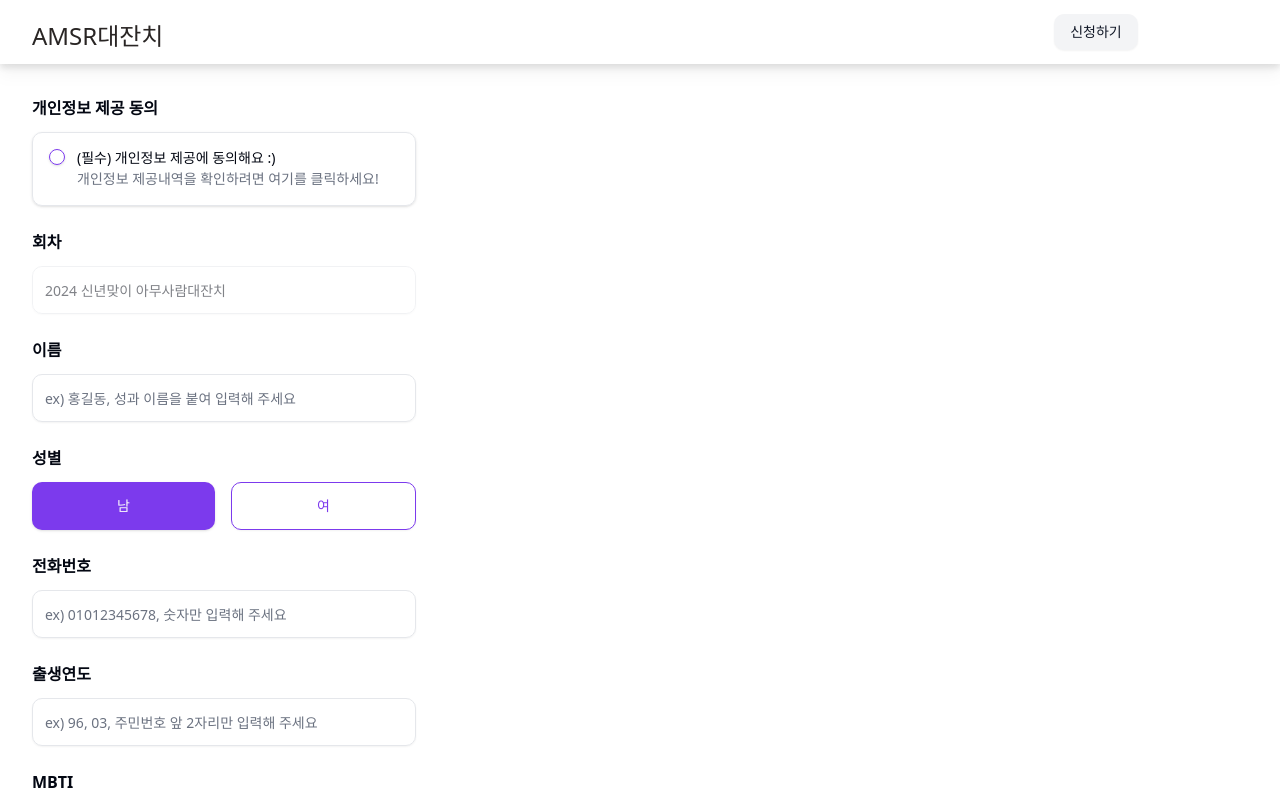
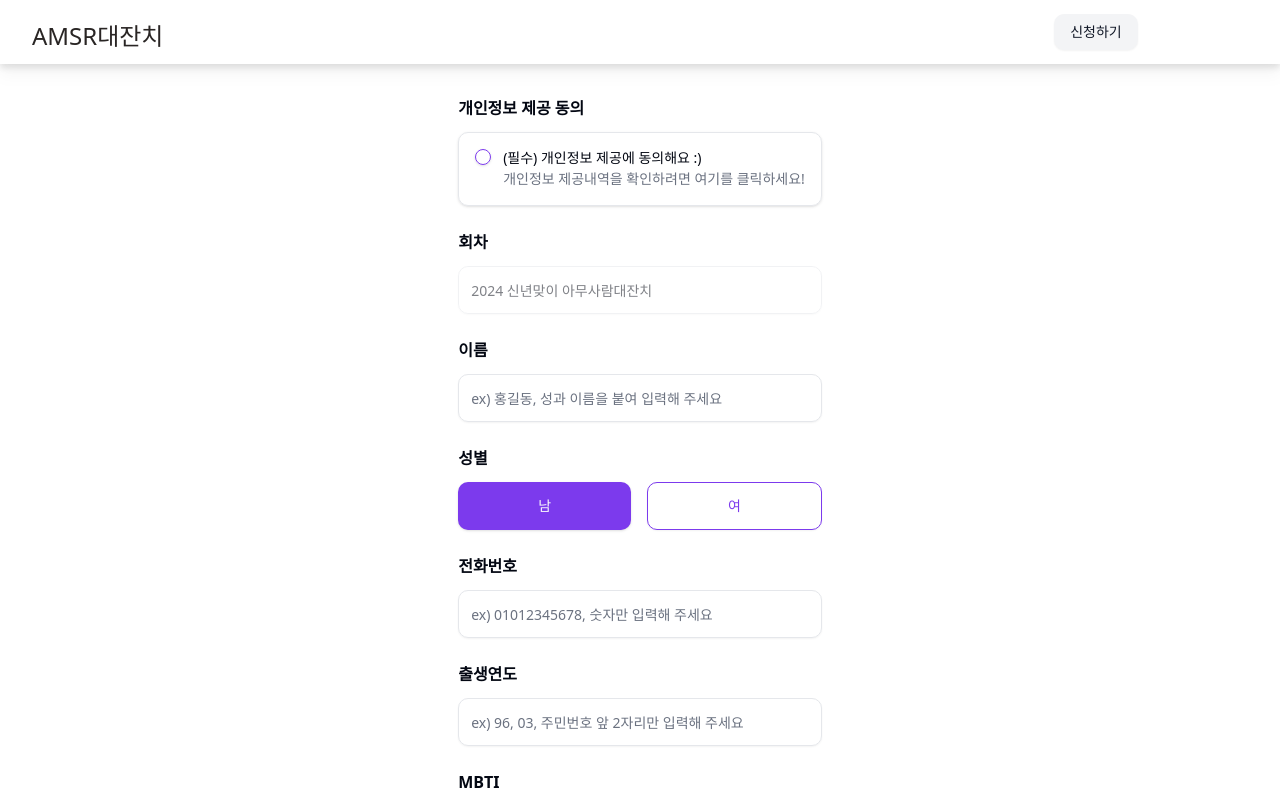
Before and after one commit to Todari/amsr, a React (Create React App) app in the folder client/: page /apply in a window 1280 px wide. Shown: the top 800 px of the page. Built offline with nearby package versions, Linux system fonts and the light colour scheme.

Commit message:
feat: 클립보드 복사 시 toaster 추가

```diff
--- a/client/src/App.tsx
+++ b/client/src/App.tsx
@@ -3,6 +3,7 @@ import Header from './components/Header';
 import { Route, Routes } from 'react-router-dom';
 import Main from './pages/Main';
 import Apply from './pages/Apply';
+import { Toaster } from './components/ui/toaster';
 
 type scrollPosition = {
   prev: number,
@@ -37,6 +38,7 @@ function App() {
         <Route path='/' Component={Main} />
         <Route path='/apply' Component={Apply} />
       </Routes>
+      <Toaster/>
 
     </div >
 
--- a/client/src/pages/Apply.tsx
+++ b/client/src/pages/Apply.tsx
@@ -141,9 +141,9 @@ const Apply = () => {
   }
 
   return (
-    <div className="pt-24 p-8 space-y-4">
-      <div className='flex flex-col gap-16 items-center'>
-        <div className='w-full flex flex-col gap-6'>
+    <div className="pt-24 p-8 space-y-4 w-full">
+      <div className='flex flex-col gap-16 items-center justify-center'>
+        <div className='flex flex-col gap-6'>
           <ApplyCheckboxButton onChange={handlePrivacyChange} title={STRING.applyPrivacyTitle} text={STRING.applyPrivacyText} subtext={STRING.applyPrivacySubText} />
           <ApplyInputField title={APPLYINPUT.round.title} name={APPLYINPUT.round.type} placeholder={""} value={info.round} isError={false} handleChange={() => { }} />
           <ApplyInputField title={APPLYINPUT.name.title} name={APPLYINPUT.name.type} placeholder={APPLYINPUT.name.placeholder} value={info.name} isError={isError.name} handleChange={handleChange} />
```
